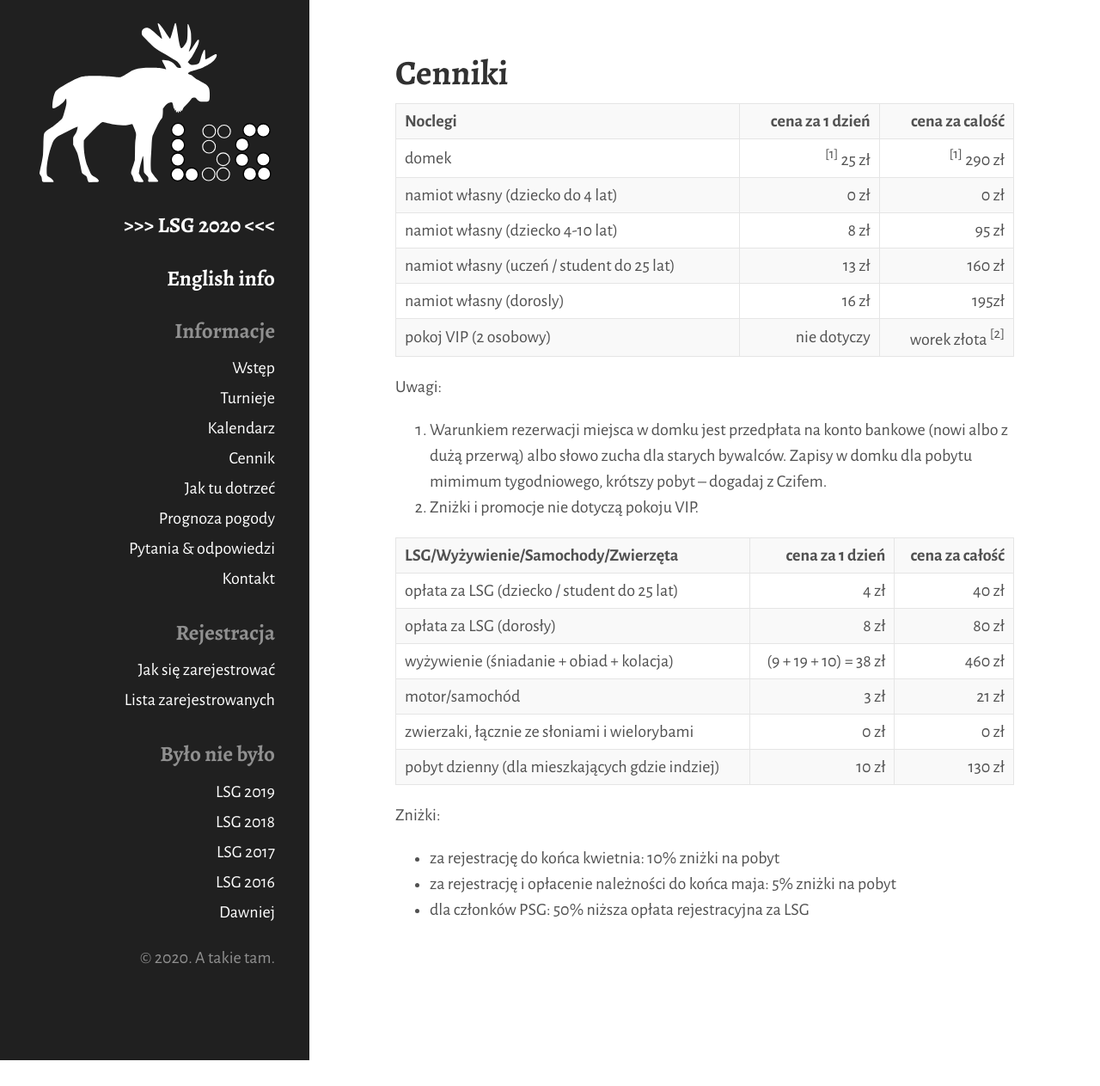
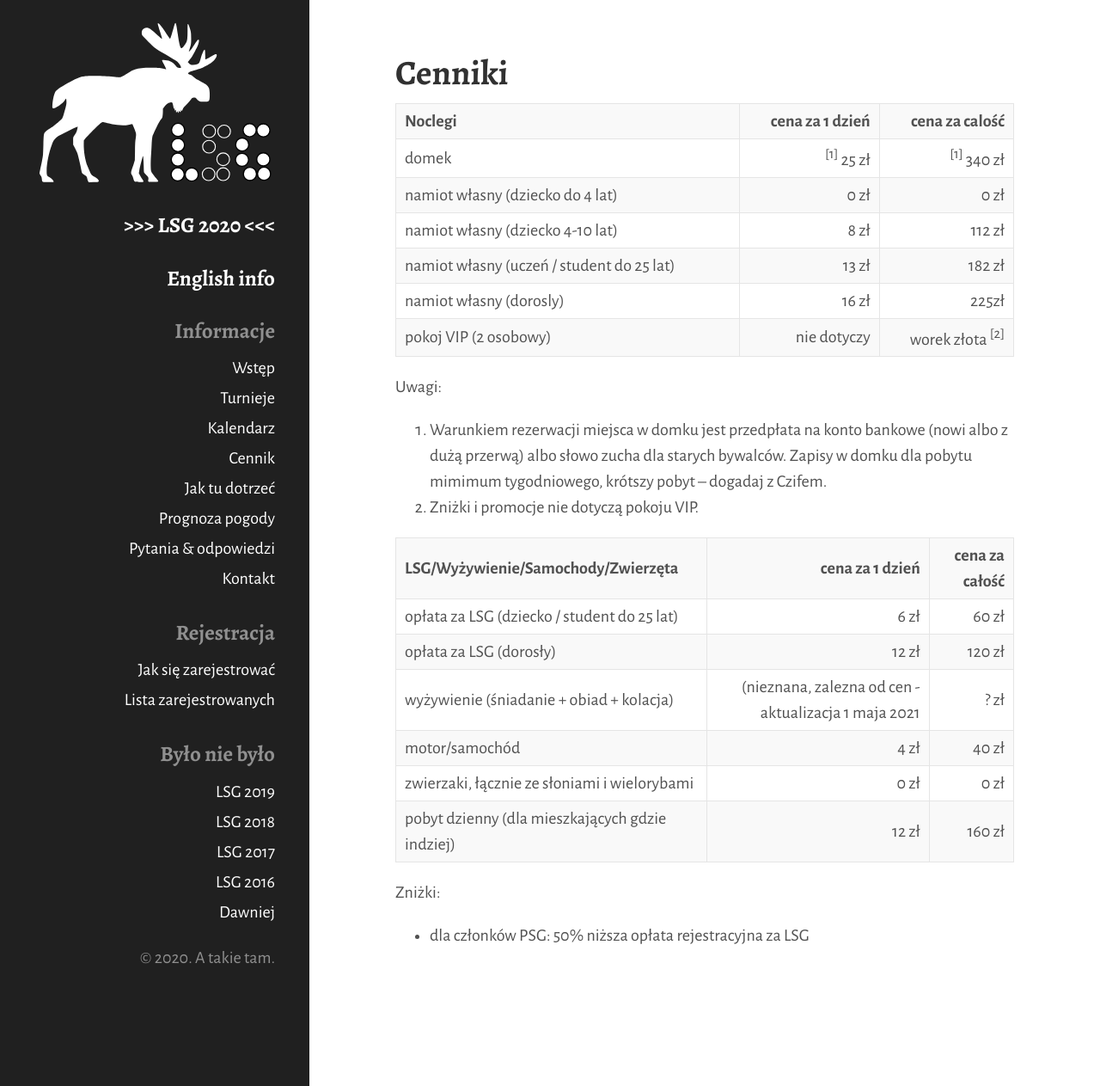
Before and after one commit to tasuki/lsg, a Jekyll site: the page built from cennik.md, in a window 1280 px wide. Shown: the whole page at 86% size. Built offline with Jekyll 4.4.1, drawn with Linux system fonts in a browser that asks for light colours; nearby versions of some CDN libraries; before the commit the page ends 1233 px from its top, so only the background shows below that.

Commit message:
Update cennik.md

```diff
--- a/cennik.md
+++ b/cennik.md
@@ -16,7 +16,7 @@ title: Cennik
 <tr>
 <td>domek</td>
 <td class="right"><sup>[1]</sup> 25 zł</td>
-<td class="right"><sup>[1]</sup> 290 zł</td>
+<td class="right"><sup>[1]</sup> 340 zł</td>
 </tr>
 
 <tr>
@@ -28,19 +28,19 @@ title: Cennik
 <tr>
 <td>namiot własny (dziecko 4-10 lat)</td>
 <td class="right">8 zł</td>
-<td class="right">95 zł</td>
+<td class="right">112 zł</td>
 </tr>
 
 <tr>
 <td>namiot własny (uczeń / student do 25 lat)</td>
 <td class="right">13 zł</td>
-<td class="right">160 zł</td>
+<td class="right">182 zł</td>
 </tr>
 
 <tr>
 <td>namiot własny (dorosly)</td>
 <td class="right">16 zł</td>
-<td class="right">195zł</td>
+<td class="right">225zł</td>
 </tr>
 
 <tr>
@@ -66,27 +66,27 @@ Uwagi:
 
 <tr>
 <td>opłata za LSG (dziecko / student do 25 lat)</td>
-<td class="right">4 zł</td>
-<td class="right">40 zł</td>
+<td class="right">6 zł</td>
+<td class="right">60 zł</td>
 </tr>
 
 <tr>
 <td>opłata za LSG (dorosły)</td>
-<td class="right">8 zł</td>
-<td class="right">80 zł</td>
+<td class="right">12 zł</td>
+<td class="right">120 zł</td>
 </tr>
 
 <tr>
 <td>wyżywienie (śniadanie + obiad + kolacja)</td>
-<td class="right">(9 + 19 + 10) = 38 zł</td>
-<td class="right">460 zł</td>
+<td class="right">(nieznana, zalezna od cen - aktualizacja 1 maja 2021</td>
+<td class="right">? zł</td>
 
 </tr>
 
 <tr>
 <td>motor/samochód</td>
-<td class="right">3 zł</td>
-<td class="right">21 zł</td>
+<td class="right">4 zł</td>
+<td class="right">40 zł</td>
 </tr>
 
 <tr>
@@ -97,14 +97,12 @@ Uwagi:
 
 <tr>
 <td>pobyt dzienny (dla mieszkających gdzie indziej)</td>
-<td class="right">10 zł</td>
-<td class="right">130 zł</td>
+<td class="right">12 zł</td>
+<td class="right">160 zł</td>
 </tr>
 
 </table>
 
 Zniżki:
 
-- za rejestrację do końca kwietnia: 10% zniżki na pobyt
-- za rejestrację i opłacenie należności do końca maja: 5% zniżki na pobyt
 - dla członków PSG: 50% niższa opłata rejestracyjna za LSG
```
Also changed, not shown: other parts of cennik.md (+1 -1 lines).
